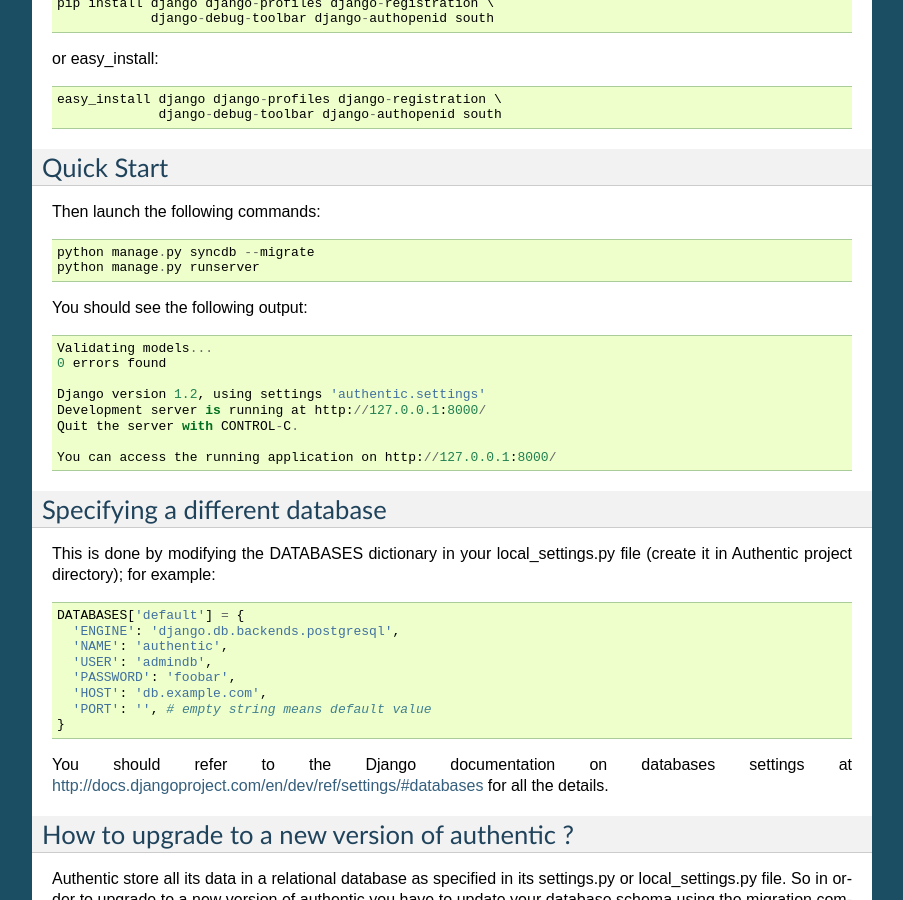
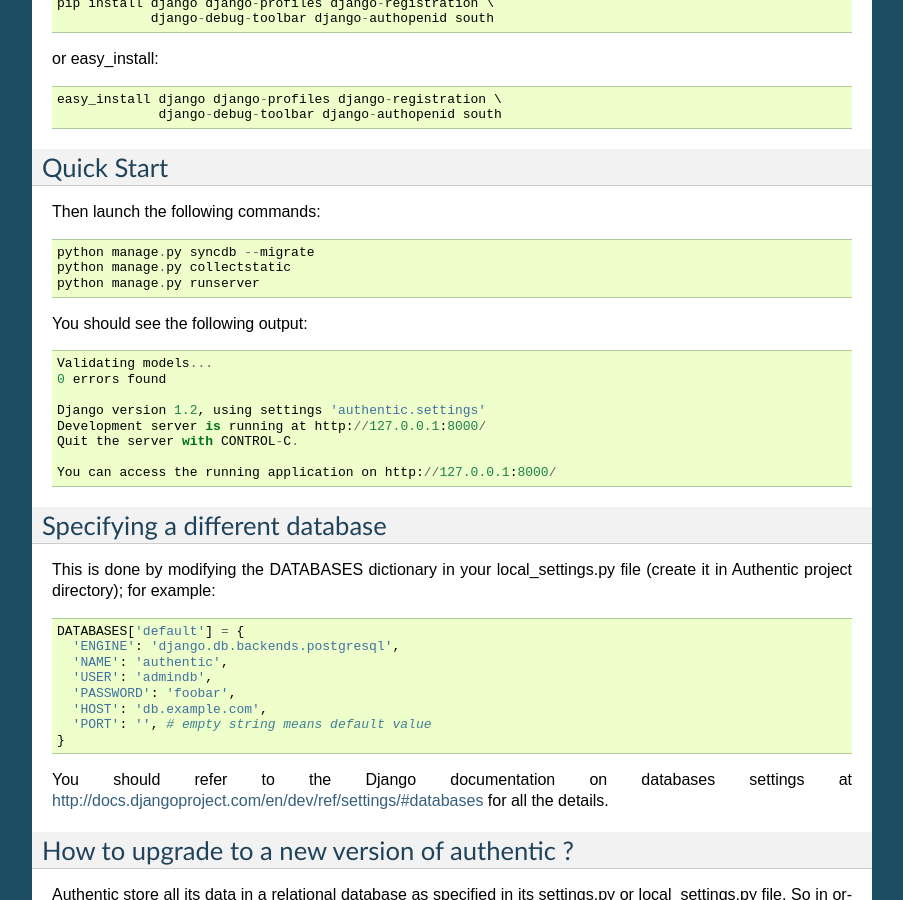
Before and after one commit to incuna/authentic, a Sphinx documentation site: the page built from doc/installation.rst, in a window 1280 px wide and 900 px high, scrolled down 716 px. Shown: the whole window, without its empty margins (198-1101 px from the left). Built offline with Sphinx 7.4.7, drawn with Linux system fonts in a browser that asks for light colours; formulas are drawn with MathJax 3.

Commit message:
[doc] Missing installation instruction.

```diff
--- a/doc/installation.rst
+++ b/doc/installation.rst
@@ -51,6 +51,7 @@
 Then launch the following commands::
 
   python manage.py syncdb --migrate
+  python manage.py collectstatic
   python manage.py runserver
 
 You should see the following output::
```
